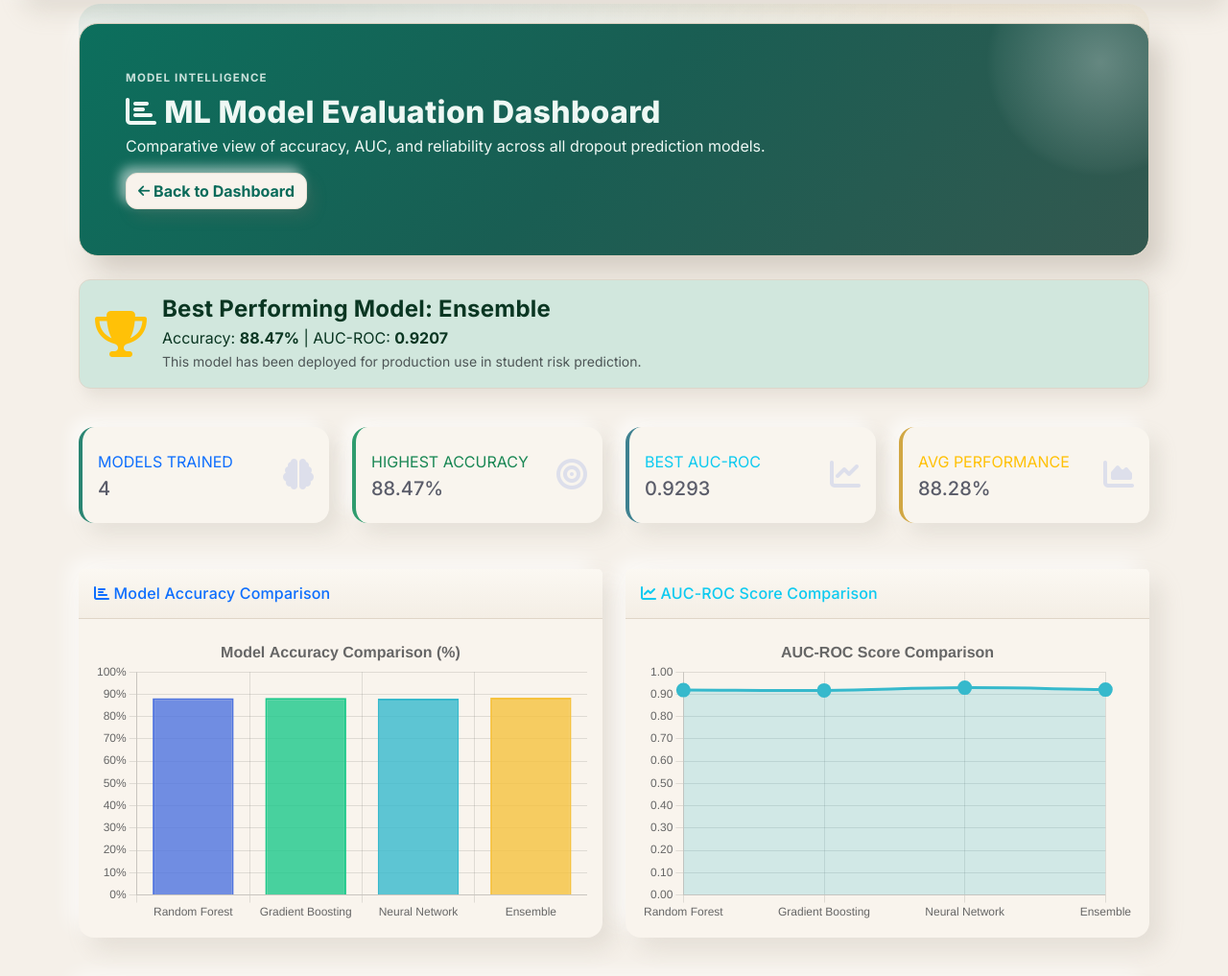
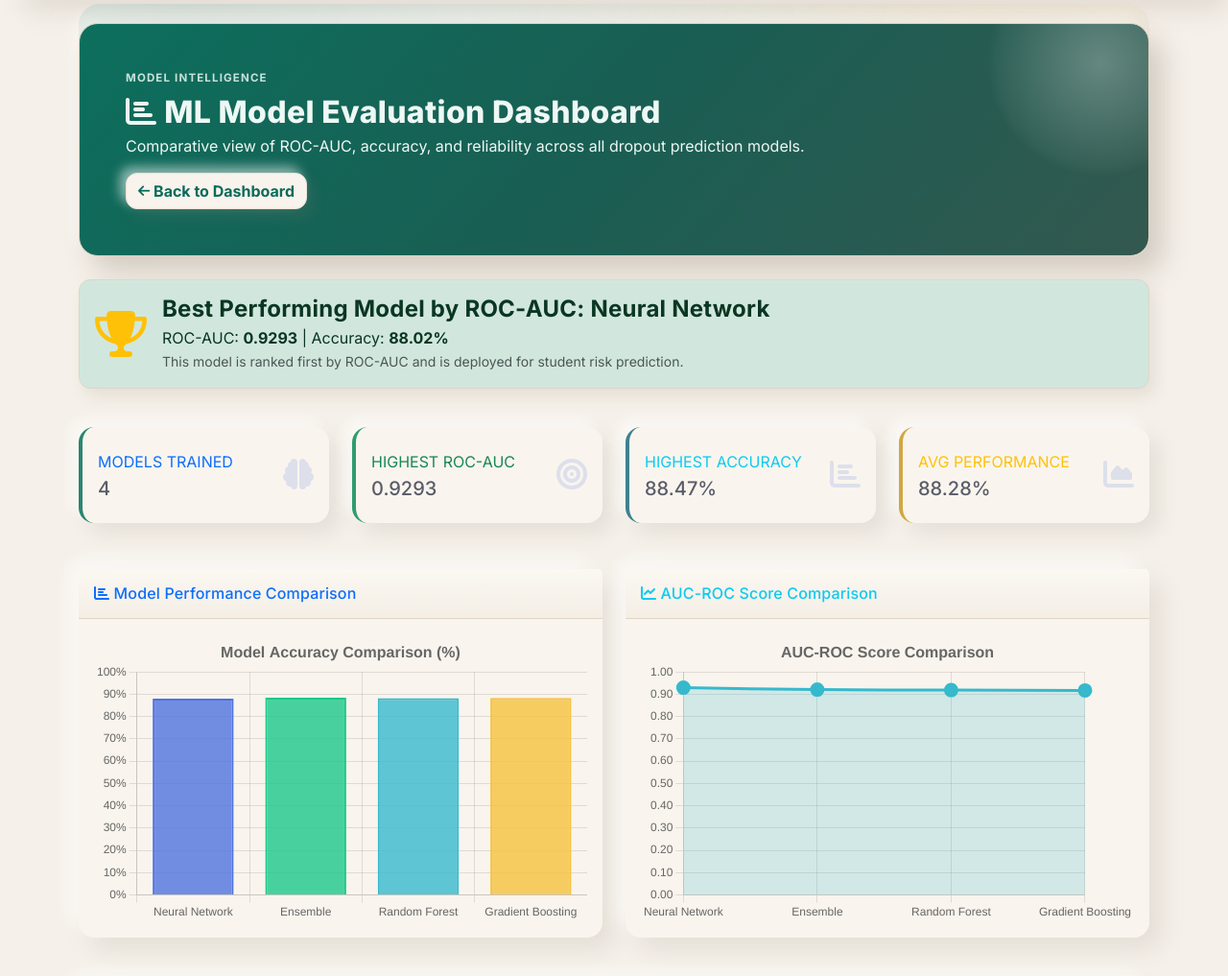
Before and after one commit to YashKhandelwal0705/student-dropout-prediction-system, a Flask app: page /evaluation in a window 1280 px wide. Shown: the part 70-1087 px from the top of the page at 96% size. Run offline with Flask 3, Linux system fonts and the light colour scheme.

Commit message:
modified dashboard

```diff
--- a/app/routes/main_routes.py
+++ b/app/routes/main_routes.py
@@ -13,6 +13,35 @@ import os
 import json
 
 main_bp = Blueprint('main_bp', __name__)
+
+
+def _load_model_comparison():
+    """Load model comparison data and normalize metric keys."""
+    comparison_path = os.path.join('app', 'ml', 'models', 'model_comparison.json')
+    if not os.path.exists(comparison_path):
+        return {}
+
+    with open(comparison_path, 'r') as f:
+        raw_comparison = json.load(f)
+
+    normalized_comparison = {}
+    for model_name, metrics in raw_comparison.items():
+        auc = metrics.get('auc', metrics.get('roc_auc', 0.0))
+        normalized_comparison[model_name] = {
+            'accuracy': float(metrics.get('accuracy', 0.0)),
+            'auc': float(auc),
+            'roc_auc': float(auc),
+            'precision': float(metrics.get('precision', 0.0)),
+            'recall': float(metrics.get('recall', 0.0)),
+        }
+
+    return dict(
+        sorted(
+            normalized_comparison.items(),
+            key=lambda item: item[1]['auc'],
+            reverse=True,
+        )
+    )
 
 @main_bp.route('/')
 @login_required
@@ -83,12 +112,8 @@ def dashboard():
     # Get Gamification Statistics (Top 5 Leaderboard)
     top_gamification = GamificationProfile.query.order_by(desc(GamificationProfile.total_points)).limit(5).all()
 
-    # Load ML Model Comparison
-    model_comparison = {}
-    comparison_path = os.path.join('app', 'ml', 'models', 'model_comparison.json')
-    if os.path.exists(comparison_path):
-        with open(comparison_path, 'r') as f:
-            model_comparison = json.load(f)
+    # Load ML Model Comparison sorted by ROC-AUC
+    model_comparison = _load_model_comparison()
 
     stats = {
         'total_students': total_students,
@@ -126,21 +151,16 @@ def chatbot_page():
 @main_bp.route('/evaluation')
 def evaluation():
     """ML Model Evaluation Dashboard with comprehensive metrics and visualizations."""
-    # Load model comparison data
-    comparison_path = os.path.join('app', 'ml', 'models', 'model_comparison.json')
-    model_comparison = {}
-
-    if os.path.exists(comparison_path):
-        with open(comparison_path, 'r') as f:
-            model_comparison = json.load(f)
+    # Load model comparison data sorted by ROC-AUC
+    model_comparison = _load_model_comparison()
 
     # Prepare data for charts
     model_names = list(model_comparison.keys())
     accuracies = [model_comparison[m]['accuracy'] * 100 for m in model_names]
     auc_scores = [model_comparison[m]['auc'] for m in model_names]
 
-    # Find best model
-    best_model = max(model_comparison.items(), key=lambda x: x[1]['accuracy']) if model_comparison else (None, None)
+    # Find best model by ROC-AUC
+    best_model = max(model_comparison.items(), key=lambda x: x[1]['auc']) if model_comparison else (None, None)
 
     return render_template(
         'evaluation.html',
--- a/app/templates/evaluation.html
+++ b/app/templates/evaluation.html
@@ -8,7 +8,7 @@
 <div class="app-hero-band p-4 p-md-5 mb-4 app-slide-up">
     <p class="app-hero-kicker mb-2">Model Intelligence</p>
     <h1 class="app-hero-title"><i class="fas fa-chart-bar me-2"></i>ML Model Evaluation Dashboard</h1>
-    <p class="mb-3">Comparative view of accuracy, AUC, and reliability across all dropout prediction models.</p>
+    <p class="mb-3">Comparative view of ROC-AUC, accuracy, and reliability across all dropout prediction models.</p>
     <a href="{{ url_for('main_bp.dashboard') }}" class="btn app-btn-light">
         <i class="fas fa-arrow-left fa-sm"></i> Back to Dashboard
     </a>
@@ -23,14 +23,14 @@
                 <i class="fas fa-trophy fa-3x text-warning me-3"></i>
                 <div>
                     <h4 class="alert-heading mb-1">
-                        <strong>Best Performing Model: {{ best_model[0] }}</strong>
+                        <strong>Best Performing Model by ROC-AUC: {{ best_model[0] }}</strong>
                     </h4>
                     <p class="mb-0">
-                        Accuracy: <strong>{{ "%.2f"|format(best_model[1].accuracy * 100) }}%</strong> |
-                        AUC-ROC: <strong>{{ "%.4f"|format(best_model[1].auc) }}</strong>
+                        ROC-AUC: <strong>{{ "%.4f"|format(best_model[1].auc) }}</strong> |
+                        Accuracy: <strong>{{ "%.2f"|format(best_model[1].accuracy * 100) }}%</strong>
                     </p>
                     <small class="text-muted">
-                        This model has been deployed for production use in student risk prediction.
+                        This model is ranked first by ROC-AUC and is deployed for student risk prediction.
                     </small>
                 </div>
             </div>
@@ -65,10 +65,10 @@
                 <div class="row no-gutters align-items-center">
                     <div class="col mr-2">
                         <div class="text-xs font-weight-bold text-success text-uppercase mb-1">
-                            Highest Accuracy
+                            Highest ROC-AUC
                         </div>
                         <div class="h5 mb-0 font-weight-bold text-gray-800">
-                            {{ "%.2f"|format(accuracies|max) }}%
+                            {{ "%.4f"|format(auc_scores|max) }}
                         </div>
                     </div>
                     <div class="col-auto">
@@ -85,14 +85,14 @@
                 <div class="row no-gutters align-items-center">
                     <div class="col mr-2">
                         <div class="text-xs font-weight-bold text-info text-uppercase mb-1">
-                            Best AUC-ROC
+                            Highest Accuracy
                         </div>
                         <div class="h5 mb-0 font-weight-bold text-gray-800">
-                            {{ "%.4f"|format(auc_scores|max) }}
+                            {{ "%.2f"|format(accuracies|max) }}%
                         </div>
                     </div>
                     <div class="col-auto">
-                        <i class="fas fa-chart-line fa-2x text-gray-300"></i>
+                        <i class="fas fa-chart-bar fa-2x text-gray-300"></i>
                     </div>
                 </div>
             </div>
@@ -127,7 +127,7 @@
         <div class="card app-surface-card border-0">
             <div class="card-header py-3">
                 <h6 class="m-0 font-weight-bold text-primary">
-                    <i class="fas fa-chart-bar"></i> Model Accuracy Comparison
+                    <i class="fas fa-chart-bar"></i> Model Performance Comparison
                 </h6>
             </div>
             <div class="card-body">
@@ -290,7 +290,7 @@
                     <h6 class="text-warning"><i class="fas fa-layer-group"></i> Ensemble</h6>
                     <p class="text-sm mb-0">
                         Combines all three models using soft voting (probability averaging).
-                        <strong>Best for:</strong> Overall highest accuracy and robustness.
+                        <strong>Best for:</strong> Overall robustness.
                     </p>
                 </div>
             </div>
@@ -337,7 +337,7 @@
                         </tr>
                         <tr>
                             <td><strong>Evaluation Metrics:</strong></td>
-                            <td>Accuracy, AUC-ROC, Precision, Recall, F1-Score</td>
+                            <td>ROC-AUC, Accuracy, Precision, Recall, F1-Score</td>
                         </tr>
                     </tbody>
                 </table>
@@ -416,6 +416,7 @@
                 </h6>
                 <div class="row">
                     <div class="col-md-6">
+                        <p><strong>ROC-AUC:</strong> Measures how well the model ranks dropout risk across all thresholds.</p>
                         <p><strong>Accuracy:</strong> Percentage of correct predictions (both dropout and enrolled students).</p>
                         <p><strong>AUC-ROC:</strong> Model's ability to distinguish between classes (0.5 = random, 1.0 = perfect).</p>
                     </div>
@@ -426,8 +427,8 @@
                 </div>
                 <hr>
                 <p class="mb-0 text-muted">
-                    <i class="fas fa-info-circle"></i> <strong>Recommendation:</strong> The Ensemble model provides the best overall performance
-                    and is currently deployed for production use. It balances accuracy and robustness across different student profiles.
+                    <i class="fas fa-info-circle"></i> <strong>Recommendation:</strong> The {{ best_model[0] }} model provides the best performance by ROC-AUC
+                    and is currently deployed for production use. It excels at ranking students by dropout risk across all decision thresholds.
                 </p>
             </div>
         </div>
```
Also changed, not shown: app/controllers/prediction_controller_advanced.py (+5 -2 lines), app/ml/pipeline/model_trainer.py (+4 -3 lines), app/ml/train_advanced_models.py (+7 -3 lines).
